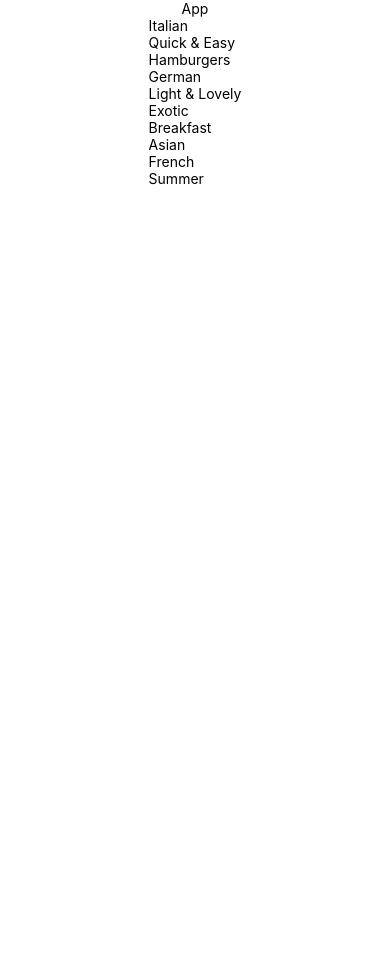
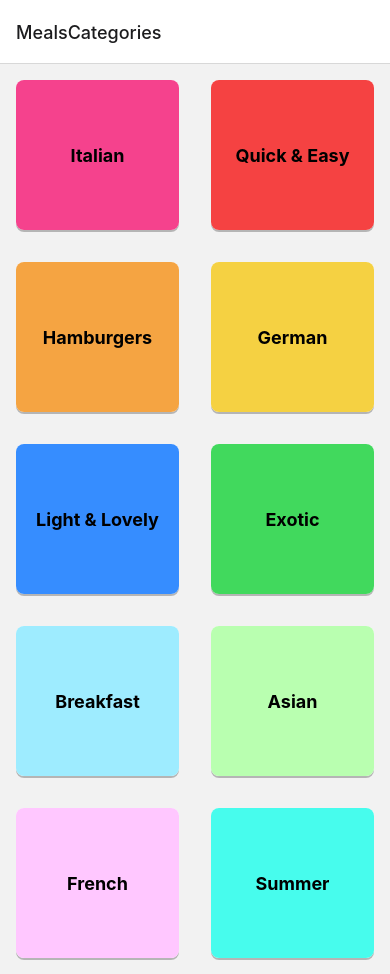
Before and after one commit to urielbang/MealsApp_ReactNative, a React Native app: screen /MealsCategories in a window 390 px wide. Before the commit the page ends 844 px from the top, so only its background shows below. Built offline with nearby package versions, Linux system fonts and the light colour scheme.

Commit message:
navigator

```diff
--- a/App.js
+++ b/App.js
@@ -1,22 +1,24 @@
 import { StatusBar } from "expo-status-bar";
-import { StyleSheet, View, Text } from "react-native";
+import { StyleSheet } from "react-native";
 import CategoriesScreen from "./screens/CategoriesScreen";
+import { NavigationContainer } from "@react-navigation/native";
+import { createStackNavigator } from "@react-navigation/stack";
+import MealsDinamicScree from "./screens/MealsDinamicScree";
+
+const Stack = createStackNavigator();
 
 export default function App() {
   return (
-    <View style={styles.container}>
+    <>
       <StatusBar style="auto" />
-      <Text>App</Text>
-      <CategoriesScreen />
-    </View>
+      <NavigationContainer>
+        <Stack.Navigator>
+          <Stack.Screen name="MealsCategories" component={CategoriesScreen} />
+          <Stack.Screen name="MealsDinamic" component={MealsDinamicScree} />
+        </Stack.Navigator>
+      </NavigationContainer>
+    </>
   );
 }
 
-const styles = StyleSheet.create({
-  container: {
-    flex: 1,
-    backgroundColor: "#fff",
-    alignItems: "center",
-    justifyContent: "center",
-  },
-});
+const styles = StyleSheet.create({});
--- a/app.json
+++ b/app.json
@@ -6,6 +6,7 @@
     "orientation": "portrait",
     "icon": "./assets/icon.png",
     "userInterfaceStyle": "light",
+    "backgroundColor": "#24180f",
     "splash": {
       "image": "./assets/splash.png",
       "resizeMode": "contain",
--- a/components/CategoryGridTile.tsx
+++ b/components/CategoryGridTile.tsx
@@ -1,14 +1,56 @@
-import { View, Text, Pressable } from "react-native";
+import { View, Text, Pressable, StyleSheet, Platform } from "react-native";
 import React from "react";
+import { useNavigation } from "@react-navigation/native";
 
-export default function CategoryGridTile({ item }) {
+export default function CategoryGridTile({ title, color, onPress }) {
+  const navigation = useNavigation();
+
   return (
-    <View>
-      <Pressable>
-        <View>
-          <Text>{item.title}</Text>
+    <View style={styles.gridItem}>
+      <Pressable
+        onPress={onPress}
+        android_ripple={{ color: "#ccc" }}
+        style={({ pressed }) => [
+          styles.button,
+          styles,
+          pressed ? styles.buttonPressd : null,
+        ]}
+      >
+        <View style={[styles.innerContainer, { backgroundColor: color }]}>
+          <Text style={styles.title}>{title}</Text>
         </View>
       </Pressable>
     </View>
   );
 }
+
+const styles = StyleSheet.create({
+  gridItem: {
+    flex: 1,
+    margin: 16,
+    height: 150,
+    borderRadius: 8,
+    elevation: 4,
+    shadowColor: "black",
+    shadowOpacity: 0.25,
+    shadowOffset: { width: 0, height: 2 },
+    textShadowRadius: 8,
+    backgroundColor: "white",
+    overflow: Platform.OS == "android" ? "hidden" : "visible",
+  },
+  button: { flex: 1 },
+  innerContainer: {
+    flex: 1,
+    padding: 16,
+    borderRadius: 8,
+    justifyContent: "center",
+    alignItems: "center",
+  },
+  title: {
+    fontWeight: "bold",
+    fontSize: 18,
+  },
+  buttonPressd: {
+    opacity: 0.5,
+  },
+});
--- a/package.json
+++ b/package.json
@@ -9,11 +9,16 @@
     "web": "expo start --web"
   },
   "dependencies": {
+    "@react-navigation/native": "^6.1.17",
+    "@react-navigation/stack": "^6.4.0",
     "@types/react": "~18.2.79",
     "expo": "~51.0.20",
     "expo-status-bar": "~1.12.1",
     "react": "18.2.0",
     "react-native": "0.74.3",
+    "react-native-gesture-handler": "~2.16.1",
+    "react-native-safe-area-context": "4.10.1",
+    "react-native-screens": "3.31.1",
     "typescript": "~5.3.3"
   },
   "devDependencies": {
--- a/screens/CategoriesScreen.tsx
+++ b/screens/CategoriesScreen.tsx
@@ -1,11 +1,20 @@
-import { FlatList } from "react-native";
+import { FlatList, StyleSheet } from "react-native";
 import React from "react";
 import { CATEGORIES } from "../data/dummy-data";
 import CategoryGridTile from "../components/CategoryGridTile";
 
-export default function CategoriesScreen() {
+export default function CategoriesScreen({ navigation }) {
+  const handlePress = () => {
+    navigation.navigate("MealsDinamic");
+  };
   const renderItem = ({ item }) => {
-    return <CategoryGridTile item={item} />;
+    return (
+      <CategoryGridTile
+        title={item.title}
+        color={item.color}
+        onPress={handlePress}
+      />
+    );
   };
 
   return (
@@ -13,6 +22,9 @@
       data={CATEGORIES}
       keyExtractor={(item) => item.id}
       renderItem={renderItem}
+      numColumns={2}
     />
   );
 }
+
+const styles = StyleSheet.create({});
--- /dev/null
+++ b/screens/MealsDinamicScree.tsx
@@ -0,0 +1,18 @@
+import { View, Text, StyleSheet } from "react-native";
+import React from "react";
+import { MEALS } from "../data/dummy-data";
+
+export default function MealsDinamicScree() {
+  return (
+    <View style={styles.container}>
+      <Text>Meals overview Screen</Text>
+    </View>
+  );
+}
+
+const styles = StyleSheet.create({
+  container: {
+    flex: 1,
+    padding: 16,
+  },
+});
```
Also changed, not shown: 1 other file (tests, documents, lock files or other folders).
